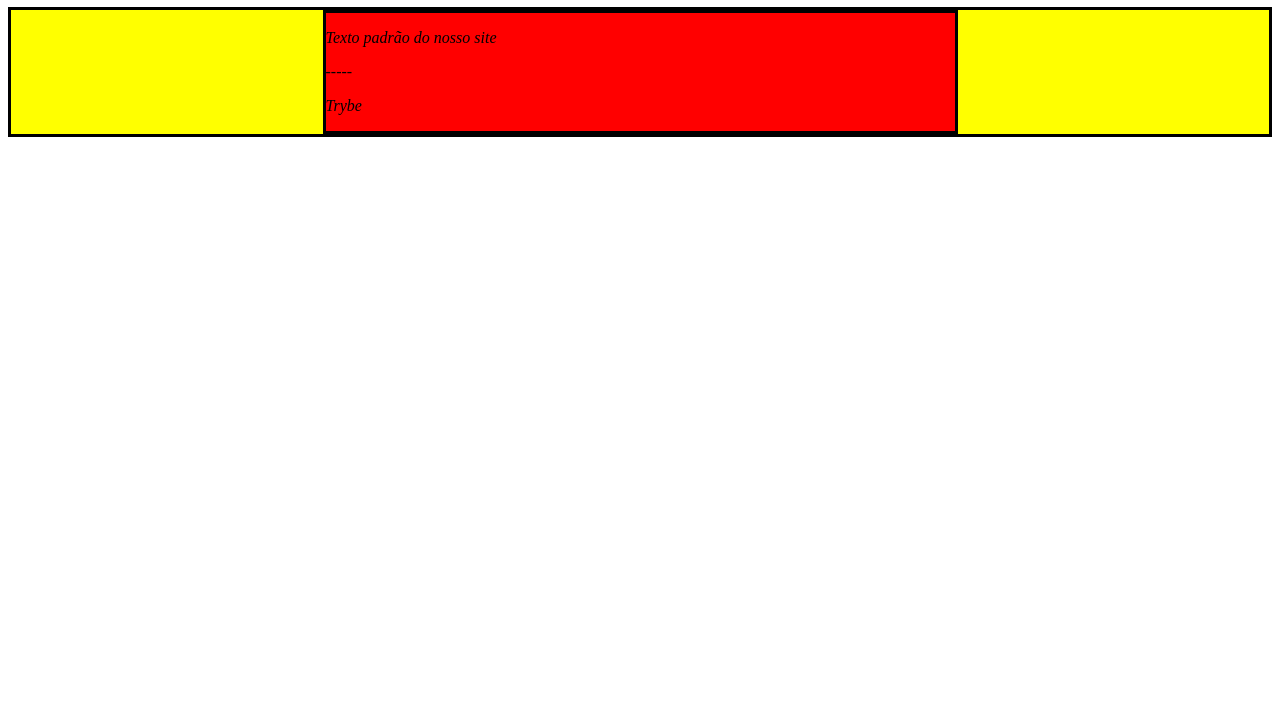
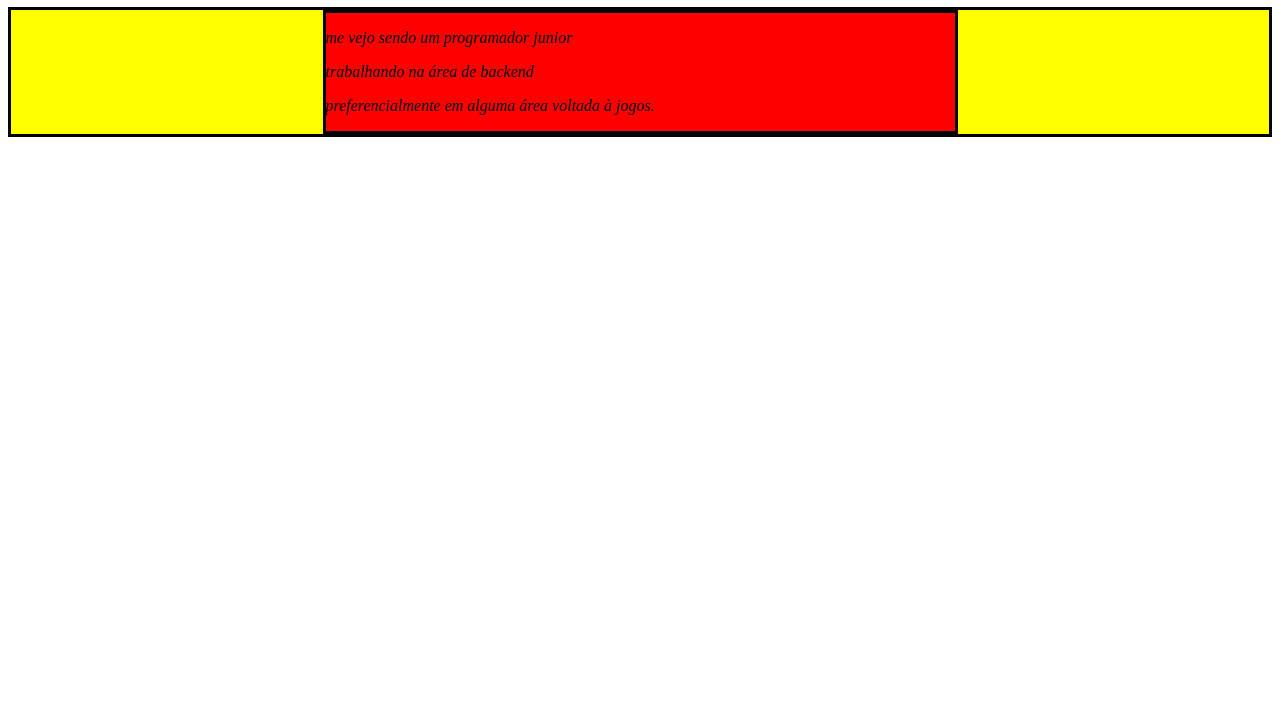
Before and after one commit to KhazadDutz/Trybe_Exercises, a plain HTML site: page exercises/bloco5/dia1/exerciciosDoDia/exercicio_1.html in a window 1280 px wide. Shown: the part 73-800 px from the top of the page. Drawn offline with Linux system fonts and the light colour scheme.

Commit message:
exercicio 1 completo

```diff
--- a/exercises/bloco5/dia1/exerciciosDoDia/exercicio_1.js
+++ b/exercises/bloco5/dia1/exerciciosDoDia/exercicio_1.js
@@ -0,0 +1,4 @@
+document.getElementsByTagName('p')[0].innerText = 'me vejo sendo um programador junior';
+document.getElementsByTagName('p')[1].innerText = 'trabalhando na área de backend';
+document.getElementsByTagName('p')[2].innerText = 'preferencialmente em alguma área voltada à jogos.';
+let mainContent = document.getElementsByClassName('main-content');
```
Also changed, not shown: exercises/bloco5/dia1/exerciciosDoDia/exercicio_1.html (+1 -1 lines).
